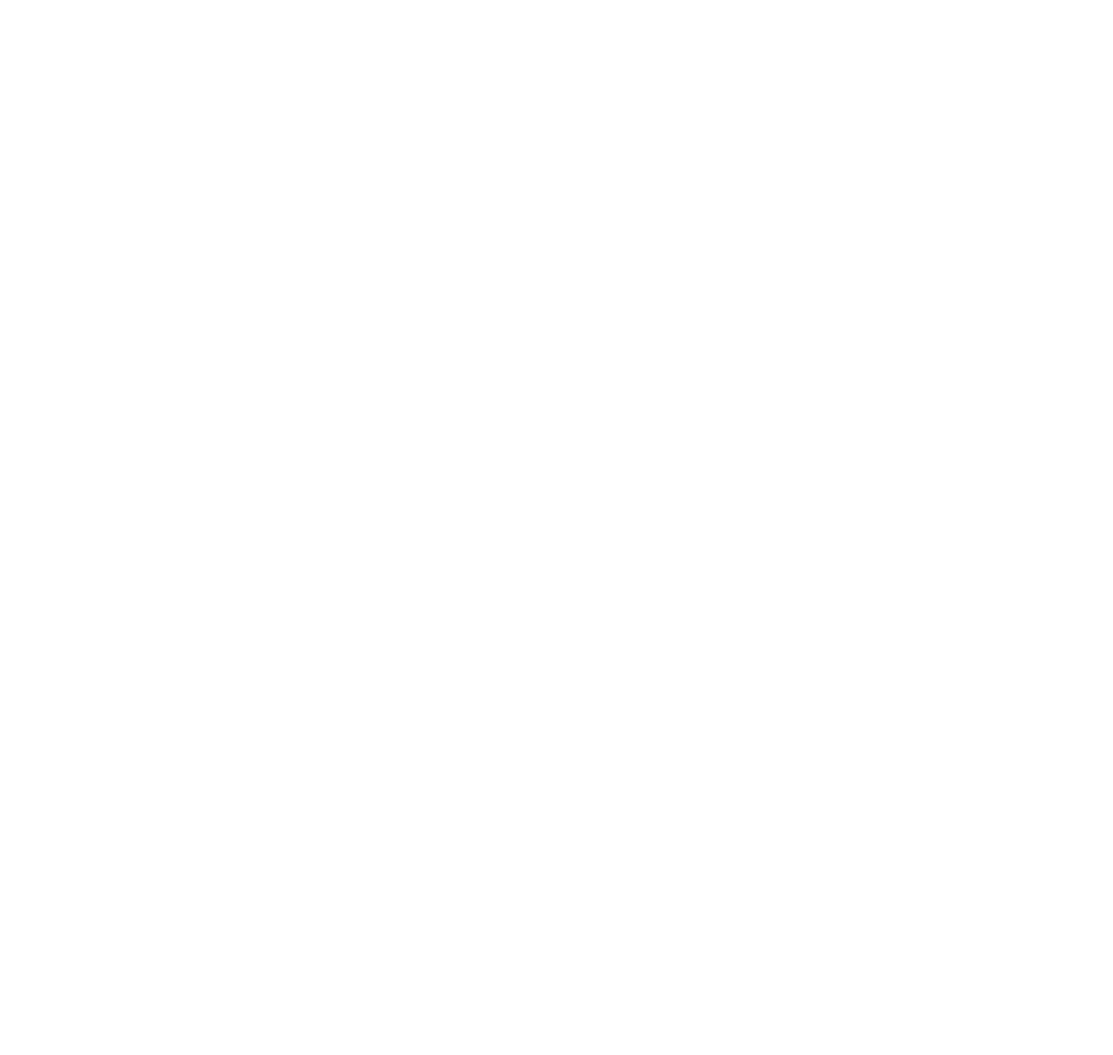
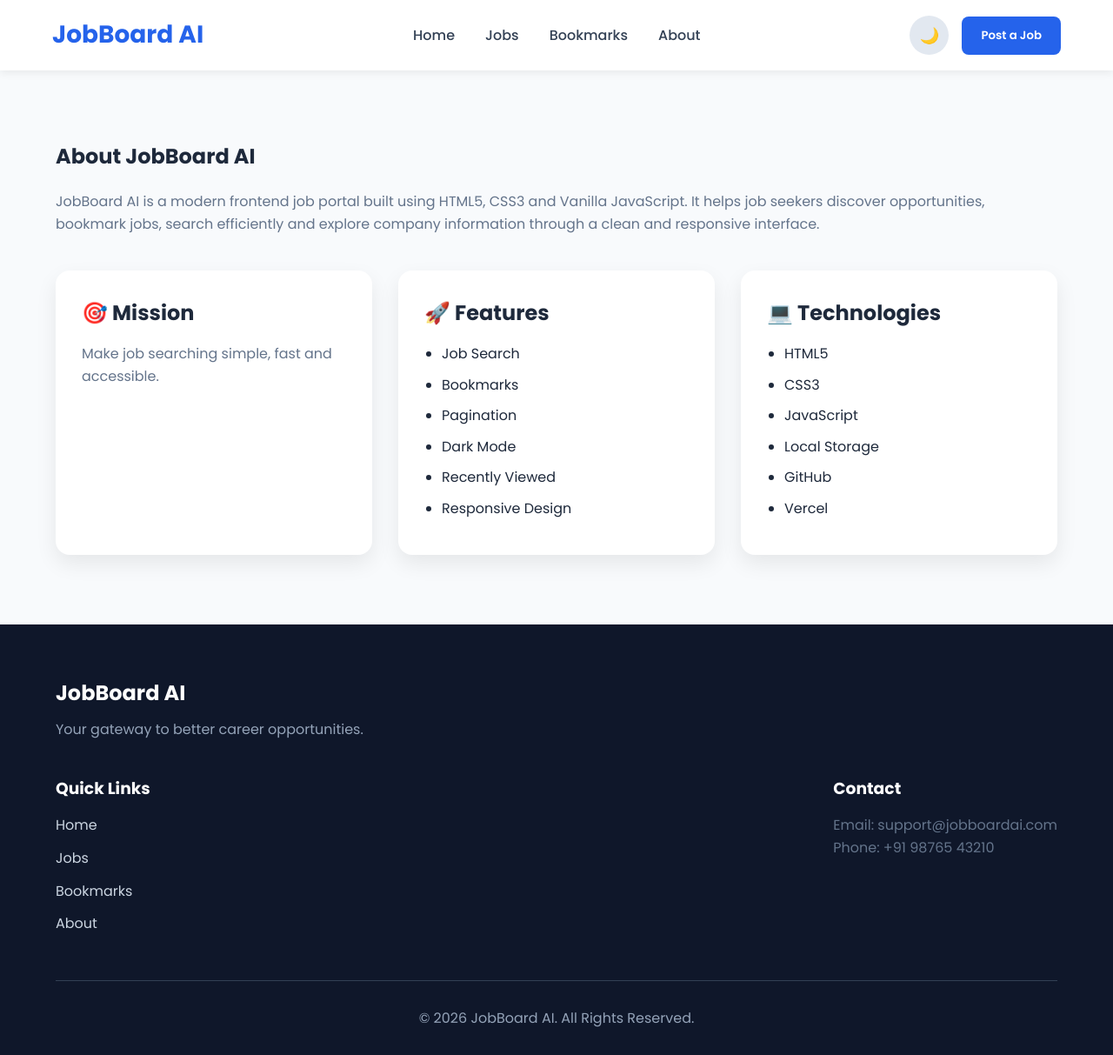
Before and after one commit to krvrvk222-a11y/job-board-ai, a plain HTML site: page about.html in a window 1280 px wide. Shown: the whole page at 87% size. Before the commit the page ends 800 px from the top, so only its background shows below. Drawn offline with Linux system fonts and the light colour scheme.

Commit message:
Added  scroll to top button

```diff
--- a/about.html
+++ b/about.html
@@ -0,0 +1,159 @@
+<!DOCTYPE html>
+<html lang="en">
+<head>
+    <meta charset="UTF-8">
+    <meta name="viewport" content="width=device-width, initial-scale=1.0">
+    <title>About | JobBoard AI</title>
+
+    <link rel="stylesheet" href="css/style.css">
+    <link rel="stylesheet" href="css/responsive.css">
+</head>
+<body>
+
+<header>
+    <nav>
+        <div class="logo">
+            <h1>JobBoard AI</h1>
+        </div>
+
+        <ul>
+            <li><a href="index.html">Home</a></li>
+            <li><a href="jobs.html">Jobs</a></li>
+            <li><a href="bookmarks.html">Bookmarks</a></li>
+            <li><a href="about.html">About</a></li>
+        </ul>
+
+        <div class="nav-actions">
+            <button id="theme-toggle" aria-label="Toggle Dark Mode">🌙</button>
+            <button class="post-job-btn">Post a Job</button>
+        </div>
+    </nav>
+</header>
+
+<main>
+
+<section id="about-page">
+
+    <div class="container">
+
+        <h1>About JobBoard AI</h1>
+
+        <p>
+
+            JobBoard AI is a modern frontend job portal built using
+            HTML5, CSS3 and Vanilla JavaScript.
+
+            It helps job seekers discover opportunities, bookmark jobs,
+            search efficiently and explore company information through
+            a clean and responsive interface.
+
+        </p>
+
+        <div class="about-grid">
+
+            <div class="about-card">
+
+                <h2>🎯 Mission</h2>
+
+                <p>
+
+                    Make job searching simple,
+                    fast and accessible.
+
+                </p>
+
+            </div>
+
+            <div class="about-card">
+
+                <h2>🚀 Features</h2>
+
+                <ul>
+
+                    <li>Job Search</li>
+                    <li>Bookmarks</li>
+                    <li>Pagination</li>
+                    <li>Dark Mode</li>
+                    <li>Recently Viewed</li>
+                    <li>Responsive Design</li>
+
+                </ul>
+
+            </div>
+
+            <div class="about-card">
+
+                <h2>💻 Technologies</h2>
+
+                <ul>
+
+                    <li>HTML5</li>
+                    <li>CSS3</li>
+                    <li>JavaScript</li>
+                    <li>Local Storage</li>
+                    <li>GitHub</li>
+                    <li>Vercel</li>
+
+                </ul>
+
+            </div>
+
+        </div>
+
+    </div>
+
+</section>
+
+</main>
+
+<footer>
+
+    <div class="container">
+
+        <div class="footer-logo">
+            <h2>JobBoard AI</h2>
+            <p>Your gateway to better career opportunities.</p>
+        </div>
+
+        <div class="footer-links">
+
+            <div>
+
+                <h3>Quick Links</h3>
+
+                <ul>
+                    <li><a href="index.html">Home</a></li>
+                    <li><a href="jobs.html">Jobs</a></li>
+                    <li><a href="bookmarks.html">Bookmarks</a></li>
+                    <li><a href="about.html">About</a></li>
+                </ul>
+
+            </div>
+
+            <div>
+
+                <h3>Contact</h3>
+
+                <p>Email: support@jobboardai.com</p>
+                <p>Phone: +91 98765 43210</p>
+
+            </div>
+
+        </div>
+
+        <hr>
+
+        <p>&copy; 2026 JobBoard AI. All Rights Reserved.</p>
+
+    </div>
+
+</footer>
+
+<script src="js/app.js"></script>
+
+
+<button id="scroll-top-btn" title="Go to top"> ↑ </button>
+<div id="toast" class="toast"></div>
+
+</body>
+</html>
--- a/css/style.css
+++ b/css/style.css
@@ -1132,3 +1132,100 @@
     margin-top:40px;
 
 }
+/* ===========================
+   About Page
+=========================== */
+
+#about-page{
+
+    padding:80px 0;
+
+}
+
+#about-page h1{
+
+    margin-bottom:20px;
+
+}
+
+.about-grid{
+
+    display:grid;
+    grid-template-columns:repeat(auto-fit,minmax(300px,1fr));
+    gap:30px;
+    margin-top:40px;
+
+}
+
+.about-card{
+
+    background:#ffffff;
+    padding:30px;
+    border-radius:16px;
+    box-shadow:0 10px 25px rgba(0,0,0,.08);
+
+}
+
+.about-card h2{
+
+    margin-bottom:15px;
+
+}
+
+.about-card ul{
+
+    padding-left:20px;
+    list-style:disc;
+
+}
+
+.about-card li{
+
+    margin-bottom:10px;
+
+}
+
+/* ===========================
+   Scroll To Top
+=========================== */
+
+#scroll-top-btn{
+
+    position:fixed;
+    right:30px;
+    bottom:30px;
+
+    width:55px;
+    height:55px;
+
+    border:none;
+    border-radius:50%;
+
+    background:#2563eb;
+    color:#ffffff;
+
+    font-size:24px;
+
+    cursor:pointer;
+
+    opacity:0;
+    visibility:hidden;
+
+    transition:.3s;
+
+    z-index:2000;
+
+}
+
+#scroll-top-btn:hover{
+
+    transform:translateY(-5px);
+
+}
+
+.show-scroll-btn{
+
+    opacity:1 !important;
+    visibility:visible !important;
+
+}
--- a/js/app.js
+++ b/js/app.js
@@ -1,5 +1,6 @@
 const toast = document.getElementById("toast");
 const themeToggle = document.getElementById("theme-toggle");
+const scrollTopBtn = document.getElementById("scroll-top-btn");
 
 /* ===========================
    Toast Notification
@@ -13,7 +14,7 @@
 
     toast.classList.add("show");
 
-    setTimeout(() => {
+    setTimeout(()=>{
 
         toast.classList.remove("show");
 
@@ -29,11 +30,13 @@
 
     const savedTheme = localStorage.getItem("theme");
 
-    if(savedTheme === "dark"){
+    if(savedTheme==="dark"){
 
         document.body.classList.add("dark-mode");
 
-        themeToggle.textContent = "☀️";
+        if(themeToggle){
+            themeToggle.textContent="☀️";
+        }
 
     }
 
@@ -47,7 +50,9 @@
 
         localStorage.setItem("theme","dark");
 
-        themeToggle.textContent = "☀️";
+        if(themeToggle){
+            themeToggle.textContent="☀️";
+        }
 
         showToast("🌙 Dark Mode Enabled");
 
@@ -55,7 +60,9 @@
 
         localStorage.setItem("theme","light");
 
-        themeToggle.textContent = "🌙";
+        if(themeToggle){
+            themeToggle.textContent="🌙";
+        }
 
         showToast("☀️ Light Mode Enabled");
 
@@ -70,3 +77,39 @@
 }
 
 loadTheme();
+
+/* ===========================
+   Scroll To Top
+=========================== */
+
+window.addEventListener("scroll",()=>{
+
+    if(!scrollTopBtn) return;
+
+    if(window.scrollY>300){
+
+        scrollTopBtn.classList.add("show-scroll-btn");
+
+    }else{
+
+        scrollTopBtn.classList.remove("show-scroll-btn");
+
+    }
+
+});
+
+if(scrollTopBtn){
+
+    scrollTopBtn.addEventListener("click",()=>{
+
+        window.scrollTo({
+
+            top:0,
+
+            behavior:"smooth"
+
+        });
+
+    });
+
+}
```
Also changed, not shown: bookmarks.html (+1 -0 lines), index.html (+1 -0 lines), job-details.html (+1 -0 lines), jobs.html (+1 -0 lines).
